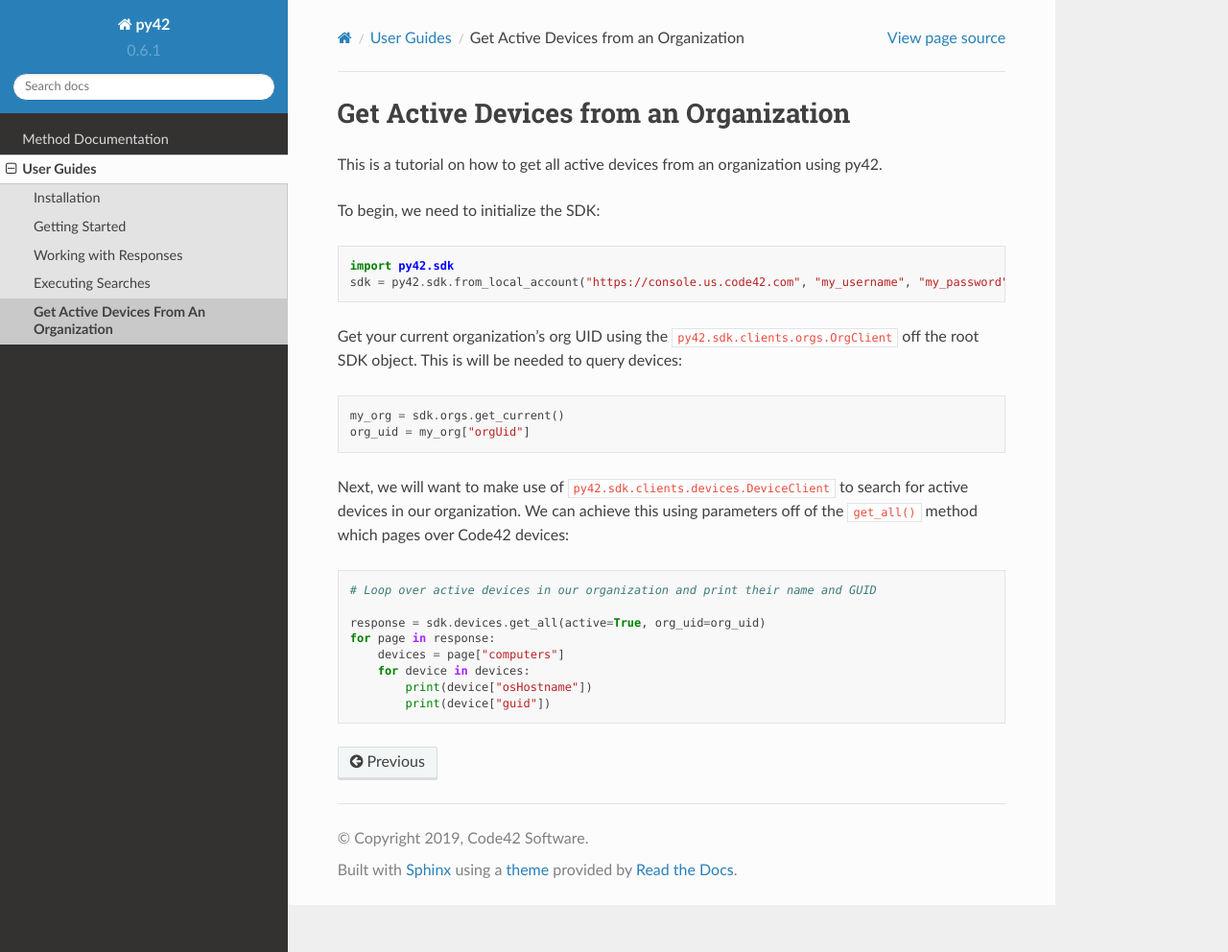
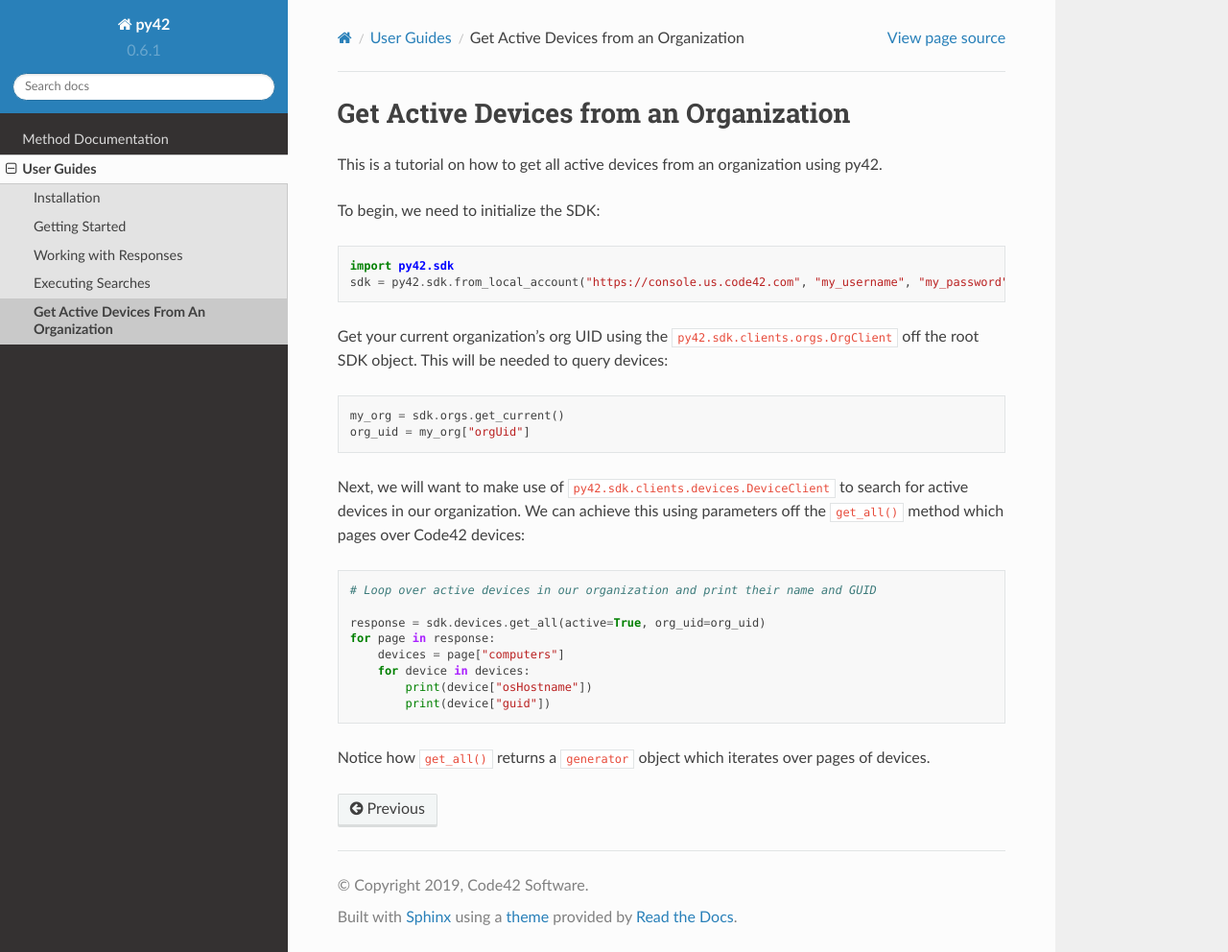
Before and after one commit to code42/py42, a Sphinx documentation site: the page built from docs/userguides/orgdevices.md, in a window 1280 px wide and 992 px high. Shown: the whole window at 96% size. Built offline with Sphinx 7.4.7 and the Read the Docs theme 2.0.0, drawn with Linux system fonts in a browser that asks for light colours; the version number is read from the project's files by our own code.

Commit message:
Typos and new sentence at the end

````diff
--- a/docs/userguides/orgdevices.md
+++ b/docs/userguides/orgdevices.md
@@ -8,15 +8,15 @@ import py42.sdk
 sdk = py42.sdk.from_local_account("https://console.us.code42.com", "my_username", "my_password")
 ```
 
-Get your current organization's org UID using the `py42.sdk.clients.orgs.OrgClient` off the root SDK object. This is
-will be needed to query devices:
+Get your current organization's org UID using the `py42.sdk.clients.orgs.OrgClient` off the root SDK object. This will
+be needed to query devices:
 ```python
 my_org = sdk.orgs.get_current()
 org_uid = my_org["orgUid"]
 ```
 
 Next, we will want to make use of `py42.sdk.clients.devices.DeviceClient` to search for active devices in our
-organization. We can achieve this using parameters off of the `get_all()` method which pages over Code42 devices:
+organization. We can achieve this using parameters off the `get_all()` method which pages over Code42 devices:
 ```python
 # Loop over active devices in our organization and print their name and GUID
 
@@ -27,3 +27,5 @@ for page in response:
         print(device["osHostname"])
         print(device["guid"])
 ```
+
+Notice how `get_all()` returns a `generator` object which iterates over pages of devices.
````
